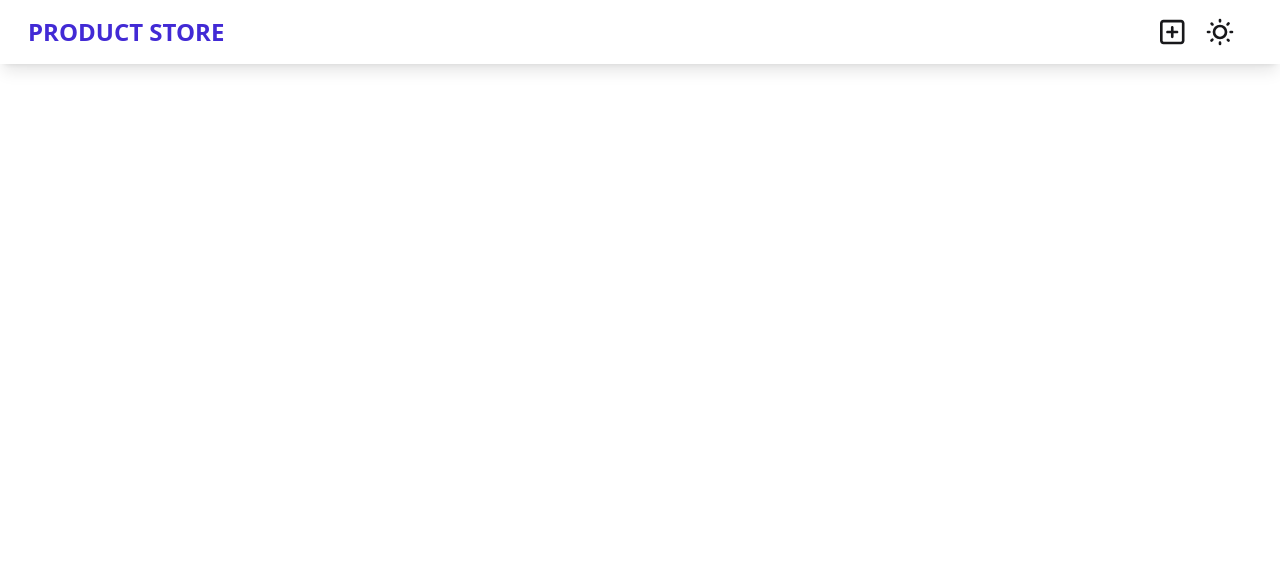
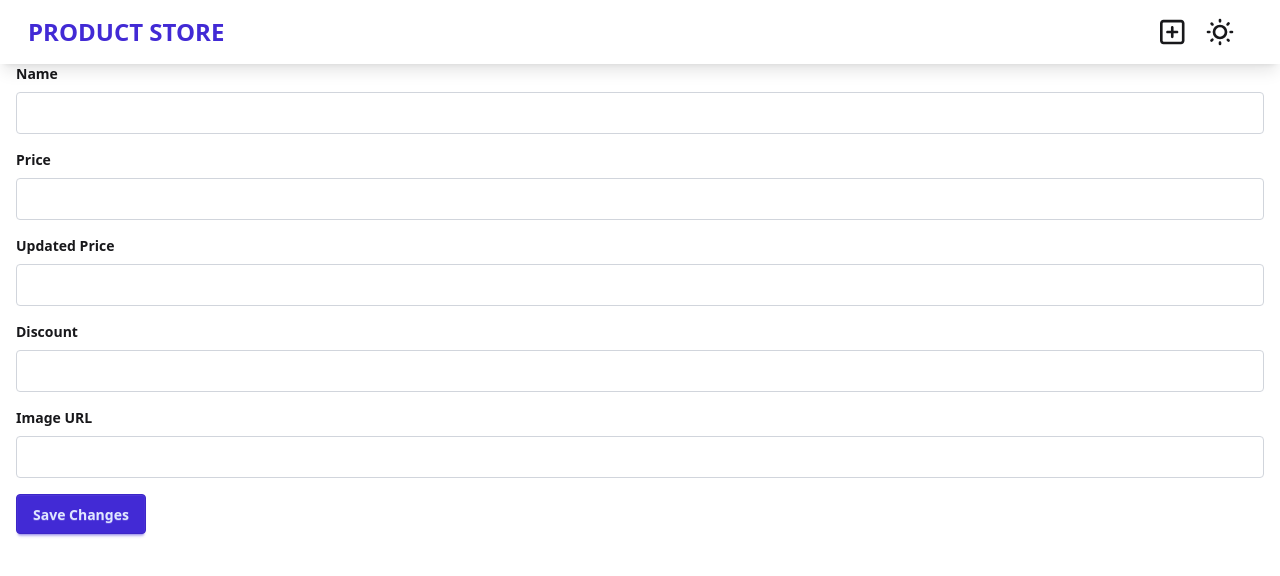
Before and after one commit to geraldsberongoy/mern-crash-course, a React (Vite) app in the folder frontend/: page /edit/1 in a window 1280 px wide. Before the commit this address had no page. Shown: the top 576 px of the page. Built offline with nearby package versions, Linux system fonts and the light colour scheme; no server answers.

Commit message:
feat: add EditPage component and routing for product editing

```diff
--- a/frontend/src/App.jsx
+++ b/frontend/src/App.jsx
@@ -3,6 +3,7 @@ import NavBar from "./components/NavBar/NavBar";
 import { Routes, Route } from "react-router-dom";
 import HomePage from "./pages/HomePage";
 import CreatePage from "./pages/CreatePage";
+import EditPage from "./pages/EditPage";
 
 const App = () => {
   const [theme, setTheme] = useState("light");
@@ -17,6 +18,7 @@ const App = () => {
       <Routes>
         <Route path="/" element={<HomePage />} />
         <Route path="/create" element={<CreatePage />} />
+        <Route path="/edit/:id" element={<EditPage />} />
       </Routes>
     </div>
   );
--- a/frontend/src/components/Card/Card.jsx
+++ b/frontend/src/components/Card/Card.jsx
@@ -1,7 +1,7 @@
 import { FontAwesomeIcon } from "@fortawesome/react-fontawesome";
 import { faTrash } from "@fortawesome/free-solid-svg-icons";
-
 import { faPenToSquare } from "@fortawesome/free-regular-svg-icons";
+import { Link } from "react-router-dom";
 
 const Card = ({
   product,
@@ -14,6 +14,7 @@ const Card = ({
     <div className="card bg-base-200 card-lg group min-w-68 shadow-xl">
       <figure className="card-image bg-base-300 relative h-52 w-full">
         <div className="absolute top-2 right-2 flex opacity-0 transition-opacity group-hover:opacity-100">
+          <Link to={"/edit/" + product._id}>
             <div
               className="btn btn-square btn-ghost text-primary tooltip tooltip-left"
               data-tip="Edit Product"
@@ -23,11 +24,11 @@ const Card = ({
                 icon={faPenToSquare}
                 onClick={() => {
                   setSelectedProductId(product._id);
-                setIsModalOpen(true);
                   setSelectedProduct(product);
                 }}
               />
             </div>
+          </Link>
           <div
             className="btn btn-square btn-ghost text-primary tooltip tooltip-left"
             data-tip="Delete Product"
--- /dev/null
+++ b/frontend/src/pages/EditPage.jsx
@@ -0,0 +1,130 @@
+import { useEffect, useState } from "react";
+import { useParams, useNavigate } from "react-router-dom";
+import axios from "axios";
+
+const EditPage = () => {
+  const { id } = useParams();
+  const navigate = useNavigate();
+  const [product, setProduct] = useState({
+    name: "",
+    price: "",
+    updatedPrice: "",
+    discount: "",
+    image: "",
+  });
+
+  useEffect(() => {
+    const fetchProduct = async () => {
+      try {
+        const response = await axios.get(
+          `http://localhost:8080/api/products/${id}`,
+        );
+        setProduct(response.data.data);
+        console.log("Product fetched:", response.data.data);
+      } catch (error) {
+        console.error("Error fetching product:", error);
+      }
+    };
+
+    fetchProduct();
+  }, [id]);
+
+  const handleChange = (e) => {
+    const { name, value } = e.target;
+    setProduct((prevProduct) => ({
+      ...prevProduct,
+      [name]: value,
+    }));
+  };
+
+  const handleSubmit = async (e) => {
+    e.preventDefault();
+    try {
+      await axios.put(`http://localhost:8080/api/products/${id}`, product);
+      navigate("/");
+    } catch (error) {
+      console.error("Error updating product:", error);
+    }
+  };
+
+  return (
+    <div className="container mx-auto p-4">
+      <h1 className="mb-4 text-2xl font-bold">Edit Product</h1>
+      <form onSubmit={handleSubmit}>
+        <div className="mb-4">
+          <label className="mb-2 block text-sm font-bold" htmlFor="name">
+            Name
+          </label>
+          <input
+            type="text"
+            id="name"
+            name="name"
+            value={product.name}
+            onChange={handleChange}
+            className="w-full rounded border border-gray-300 p-2"
+          />
+        </div>
+        <div className="mb-4">
+          <label className="mb-2 block text-sm font-bold" htmlFor="price">
+            Price
+          </label>
+          <input
+            type="text"
+            id="price"
+            name="price"
+            value={product.price}
+            onChange={handleChange}
+            className="w-full rounded border border-gray-300 p-2"
+          />
+        </div>
+        <div className="mb-4">
+          <label
+            className="mb-2 block text-sm font-bold"
+            htmlFor="updatedPrice"
+          >
+            Updated Price
+          </label>
+          <input
+            type="text"
+            id="updatedPrice"
+            name="updatedPrice"
+            value={product.updatedPrice}
+            onChange={handleChange}
+            className="w-full rounded border border-gray-300 p-2"
+          />
+        </div>
+        <div className="mb-4">
+          <label className="mb-2 block text-sm font-bold" htmlFor="discount">
+            Discount
+          </label>
+          <input
+            type="text"
+            id="discount"
+            name="discount"
+            value={product.discount}
+            onChange={handleChange}
+            className="w-full rounded border border-gray-300 p-2"
+          />
+        </div>
+        <div className="mb-4">
+          <label className="mb-2 block text-sm font-bold" htmlFor="image">
+            Image URL
+          </label>
+          <input
+            type="text"
+            id="image"
+            name="image"
+            value={product.image}
+            onChange={handleChange}
+            className="w-full rounded border border-gray-300 p-2"
+          />
+        </div>
+        <button type="submit" className="btn btn-primary">
+          Save Changes
+        </button>
+      </form>
+    </div>
+  );
+};
+
+export default EditPage;
```
Lines whose indentation alone changed are shown as unchanged.
